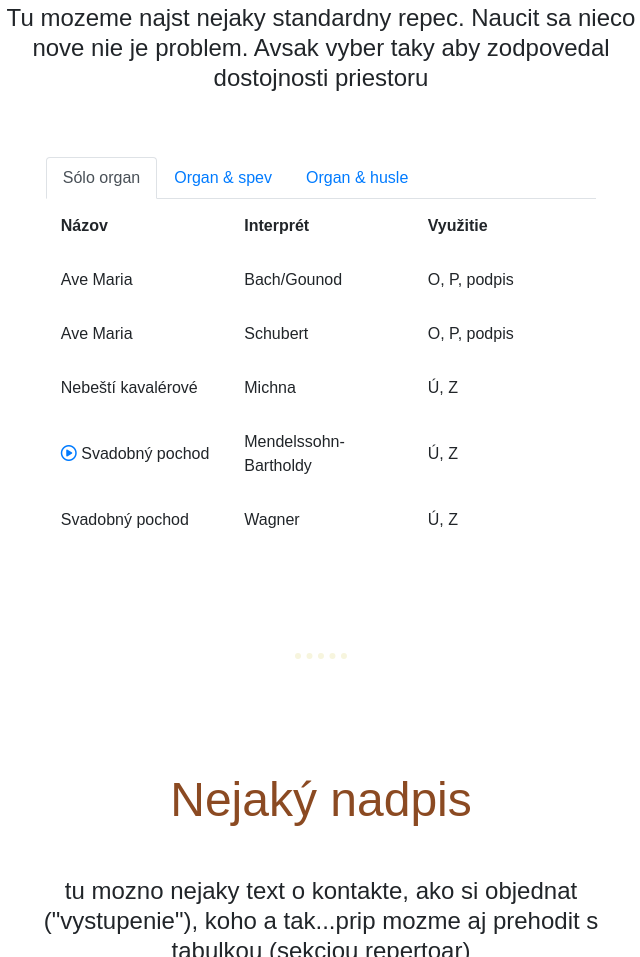
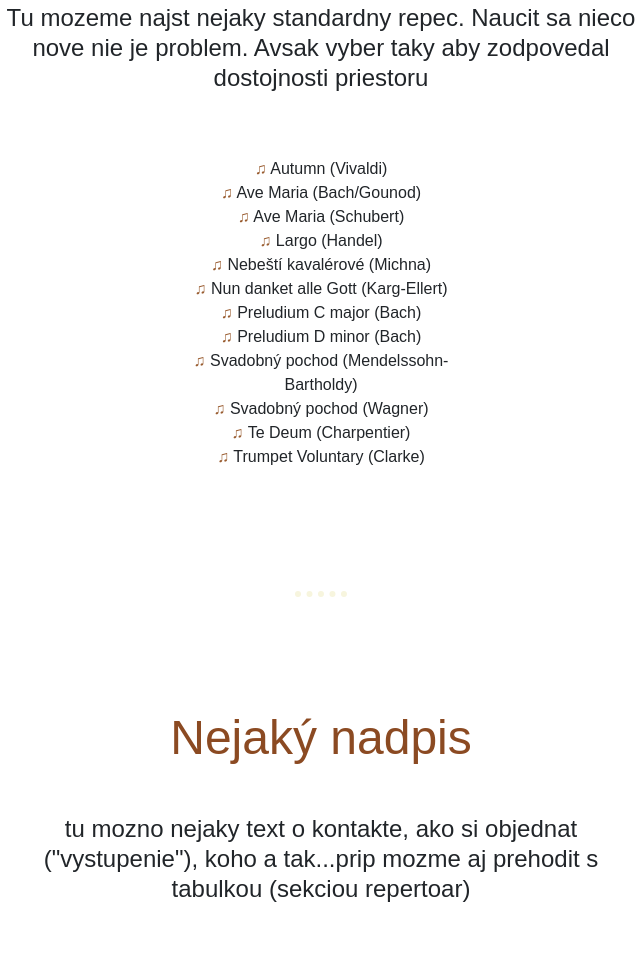
Before and after one commit to martinilko/organ, a plain HTML site: page index.html in a window 1280 px wide. Shown: the part 1743-2700 px from the top of the page, without its empty margins (319-959 px from the left). Drawn offline with nearby package versions, Linux system fonts and the light colour scheme.

Commit message:
Repertoir table -> ul. Navbar hide on click.

```diff
--- a/css/style.css
+++ b/css/style.css
@@ -93,25 +93,22 @@ html {
   padding-bottom: 3rem;
 }
 
+
 /* REPERTOIRE */
 
-table {
-  position: relative;
-  table-layout: fixed;
-  text-align: left;
-  width: 100%;
+.repertoire-list {
+  list-style: none;
+  list-style-position: inside;
+  padding-left: 30%;
+  padding-right: 30%;
 }
 
-th, td {
-  padding: 15px;
+.repertoire-list a {
+  color: #995C30;
 }
 
-.table-area {
-  padding: 0 7%;
-}
 
 /* CONTACT */
-
 
 .mailto-button {
   margin-top: 4rem;
@@ -124,6 +121,8 @@ th, td {
 .mailto-button:hover {
   background-color: #995C30;
 }
+
+
 /* FOOTER */
 
 #footer {
@@ -153,6 +152,8 @@ th, td {
   color: #grey;
 }
 
+
+
 @media only screen and (max-width: 991px) {
 
   hr {
@@ -172,6 +173,11 @@ th, td {
     margin-top: 20px;
   }
 
+  .repertoire-list {
+    padding-left: 5%;
+    padding-right: 5%;
+  }
+
   .section-p {
     font-size: 1.3rem;
   }
--- a/index.html
+++ b/index.html
@@ -24,6 +24,8 @@
   <script src="https://cdnjs.cloudflare.com/ajax/libs/popper.js/1.14.7/umd/popper.min.js" integrity="sha384-UO2eT0CpHqdSJQ6hJty5KVphtPhzWj9WO1clHTMGa3JDZwrnQq4sF86dIHNDz0W1" crossorigin="anonymous"></script>
   <script src="https://stackpath.bootstrapcdn.com/bootstrap/4.3.1/js/bootstrap.min.js" integrity="sha384-JjSmVgyd0p3pXB1rRibZUAYoIIy6OrQ6VrjIEaFf/nJGzIxFDsf4x0xIM+B07jRM" crossorigin="anonymous"></script>
 
+
+
   <title>Martin Ilko</title>
 
 </head>
@@ -45,13 +47,13 @@
     <div class="collapse navbar-collapse" id="navbarTogglerDemo02">
 
       <ul class="navbar-nav ml-auto">
-        <li class="nav-item">
+        <li class="nav-item" data-toggle="collapse" data-target=".navbar-collapse.show">
           <a class="nav-link" href="#about-me">O mne</a>
         </li>
-        <li class="nav-item">
+        <li class="nav-item" data-toggle="collapse" data-target=".navbar-collapse.show">
           <a class="nav-link" href="#repertoire">Repertoár</a>
         </li>
-        <li class="nav-item">
+        <li class="nav-item" data-toggle="collapse" data-target=".navbar-collapse.show">
           <a class="nav-link" href="#contact">Kontakt</a>
         </li>
       </ul>
@@ -82,8 +84,7 @@
         <img class="pipe-organ-image" src="images/pipe-organ-square.png">
         <h2 class="section-heading">O mne</h2>
         <p class="section-p">Organu sa venujem od svojích 14 rokov. Študoval som (v DK?) na Katolíckej univerzite v Ružomberku, kde som získal veľa cenných skúsensotí a po ukončení štúdia aj magisterský titul v obore cirkevná hudba. Od roku 2017
-          pôsobím ako farský /
-          domovský / organista v kostole (slovenskej rímsko-katolíckej farnosti) sv. Jindřicha v Prahe.</p>
+          pôsobím ako farský / domovský / organista v kostole (slovenskej rímsko-katolíckej farnosti) sv. Jindřicha v Prahe.</p>
       </article>
   </section>
   </div>
@@ -97,102 +98,20 @@
       <h2 class="section-heading">Repertoár</h2>
       <p class="section-p">Tu mozeme najst nejaky standardny repec. Naucit sa nieco nove nie je problem. Avsak vyber taky aby zodpovedal dostojnosti priestoru</p>
 
-      <div class="table-area">
-
-        <nav>
-          <div class="nav nav-tabs" id="nav-tab" role="tablist">
-            <a class="nav-item nav-link active" id="nav-organ-tab" data-toggle="tab" href="#nav-organ" role="tab" aria-controls="nav-organ" aria-selected="true">Sólo organ</a>
-            <a class="nav-item nav-link" id="nav-voice-tab" data-toggle="tab" href="#nav-voice" role="tab" aria-controls="nav-voice" aria-selected="false">Organ & spev</a>
-            <a class="nav-item nav-link" id="nav-violin-tab" data-toggle="tab" href="#nav-violin" role="tab" aria-controls="nav-violin" aria-selected="false">Organ & husle</a>
-          </div>
-        </nav>
-
-        <div class="tab-content" id="nav-tabContent">
-
-          <div class="tab-pane fade show active" id="nav-organ" role="tabpanel" aria-labelledby="nav-organ-tab">
-            <table>
-              <tr>
-                <th>Názov</th>
-                <th>Interprét</th>
-                <th>Využitie</th>
-              </tr>
-              <tr>
-                <td>Ave Maria</td>
-                <td>Bach/Gounod</td>
-                <td>O, P, podpis</td>
-              </tr>
-              <tr>
-                <td>Ave Maria</td>
-                <td>Schubert</td>
-                <td>O, P, podpis</td>
-              </tr>
-              <tr>
-                <td>Nebeští kavalérové</td>
-                <td>Michna</td>
-                <td>Ú, Z</td>
-              </tr>
-              <tr>
-                <td><a class="far fa-play-circle" href="https://www.youtube.com/watch?v=P6rX3wlDsVI" target="_blank"></a> Svadobný pochod</td>
-                <td>Mendelssohn-Bartholdy</td>
-                <td>Ú, Z</td>
-              </tr>
-              <tr>
-                <td>Svadobný pochod</td>
-                <td>Wagner</td>
-                <td>Ú, Z</td>
-              </tr>
-            </table>
-          </div>
-
-          <div class="tab-pane fade" id="nav-voice" role="tabpanel" aria-labelledby="nav-voice-tab">
-            <table>
-              <tr>
-                <th>Názov</th>
-                <th>Interprét</th>
-                <th>Využitie</th>
-              </tr>
-              <tr>
-                <td>Ave Maria</td>
-                <td>Bach/Gounod</td>
-                <td>O, P, podpis</td>
-              </tr>
-              <tr>
-                <td>Ave Maria</td>
-                <td>Schubert</td>
-                <td>O, P, podpis</td>
-              </tr>
-            </table>
-          </div>
-
-          <div class="tab-pane fade" id="nav-violin" role="tabpanel" aria-labelledby="nav-violin-tab">
-            <table>
-              <tr>
-                <th>Názov</th>
-                <th>Interprét</th>
-                <th>Využitie</th>
-              </tr>
-              <tr>
-                <td>Ave Maria</td>
-                <td>Bach/Gounod</td>
-                <td>O, P, podpis</td>
-              </tr>
-              <tr>
-                <td>Ave Maria</td>
-                <td>Schubert</td>
-                <td>O, P, podpis</td>
-              </tr>
-              <tr>
-                <td>Nebeští kavalérové</td>
-                <td>Michna</td>
-                <td>Ú, Z</td>
-              </tr>
-            </table>
-          </div>
-
-        </div>
-      </div>
-
-
+        <ul class="repertoire-list">
+          <li><a href="https://www.youtube.com/watch?v=8Ss3zHwXkFI" target="_blank">♫</a> Autumn (Vivaldi)</li>
+          <li><a href="https://www.youtube.com/watch?v=2TFeSYw0WeI" target="_blank">♫</a> Ave Maria (Bach/Gounod)</li>
+          <li><a href="https://www.youtube.com/watch?v=gfFpHArBxQU" target="_blank">♫</a> Ave Maria (Schubert)</li>
+          <li><a href="https://www.youtube.com/watch?v=uO1g8LjOWsk" target="_blank">♫</a> Largo (Handel)</li>
+          <li><a href="https://www.youtube.com/watch?v=cb86fVwf3aw" target="_blank">♫</a> Nebeští kavalérové (Michna)</li>
+          <li><a href="https://www.youtube.com/watch?v=k43-BDXt0GU" target="_blank">♫</a> Nun danket alle Gott (Karg-Ellert)</li>
+          <li><a href="https://www.youtube.com/watch?v=fB_b9O8TxWg" target="_blank">♫</a> Preludium C major (Bach)</li>
+          <li><a href="https://www.youtube.com/watch?v=1z01NvQB2YE" target="_blank">♫</a> Preludium D minor (Bach)</li>
+          <li><a href="https://www.youtube.com/watch?v=4tDYMayp6Dk" target="_blank">♫</a> Svadobný pochod (Mendelssohn-Bartholdy)</li>
+          <li><a href="https://www.youtube.com/watch?v=P6rX3wlDsVI" target="_blank">♫</a> Svadobný pochod (Wagner)</li>
+          <li><a href="https://www.youtube.com/watch?v=-ui5_MP3Vws" target="_blank">♫</a> Te Deum (Charpentier)</li>
+          <li><a href="https://www.youtube.com/watch?v=D5j8jUa_M8I" target="_blank">♫</a> Trumpet Voluntary (Clarke)</li>
+        </ul>
 
   </section>
 
--- a/js/script.js
+++ b/js/script.js
@@ -1,3 +1,5 @@
+// SHOW AND HIDE NAVBAR ON SCROLL
+
 var prevScrollpos = window.pageYOffset;
 window.onscroll = function() {
   var currentScrollPos = window.pageYOffset;
@@ -8,3 +10,10 @@ window.onscroll = function() {
   }
   prevScrollpos = currentScrollPos;
 }
+
+
+// HIDE NAVBAR LI ON CLICK
+
+$('.navbar-nav>li>a').on('click', function(){
+    $('.navbar-collapse').collapse('hide');
+});
```
